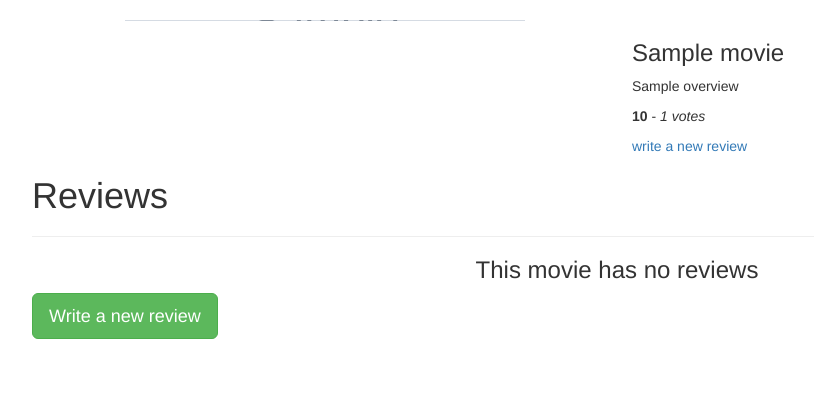
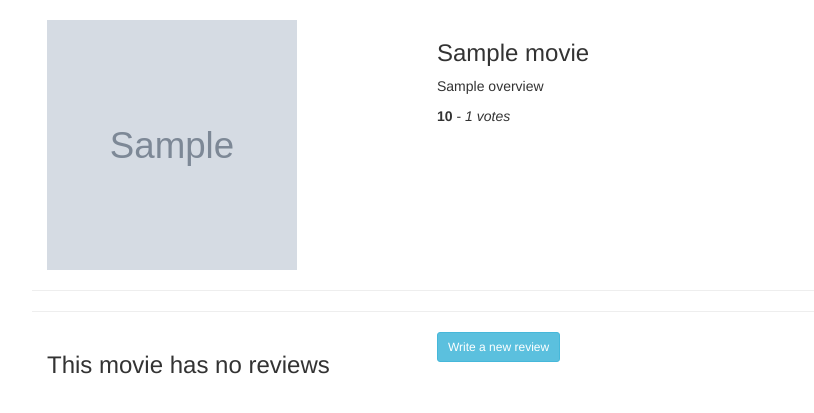
Before and after one commit to danielevans-999/watchlist-pract, a Flask app: template app/templates/movie.html in a window 1280 px wide. Shown: the part 52-465 px from the top of the page, without its empty margins (23-837 px from the left). Run offline with Flask 2, Linux system fonts and the light colour scheme; the template is opened without the code that fills it: most values are stand-ins (such as "Sample title", 1, 10 or a date in 2020); grey boxes marked "Sample" are stand-in pictures; some libraries are stand-ins or nearby versions.

Commit message:
Fixes bugs

```diff
--- a/app/templates/movie.html
+++ b/app/templates/movie.html
@@ -5,23 +5,30 @@
 {% block content %}
 <div class="container">
     <div class="row">
-        <div class="col-xs-6 col-sm-6 col-md-6 col-lg-6 posterPath"
-            style="background: url({{movie.poster}}) no-repeat center center;"></div>
-        <div class="col-xs-6 col-sm-6 col-md-6 col-lg-6 movie-details">
+        <div class="col-sm-12 col-md-6 col-lg-4 posterPath pt-3">
+            <img src="{{movie.poster}}" alt="{{movie.title}}" class="img-repsonsive" height="250px" width="250px">
+        </div>
+        <div class="col-sm-12 col-md-6 col-lg-4 movie-details">
             <h3>{{movie.title}}</h3>
             <p class="overview">{{ movie.overview }}</p>
             <p class="ratings"><b>{{movie.vote_average}}</b> - <i>{{movie.vote_count}} votes</i></p>
-            <a href="/movie/review/new/{{movie.id}}" class="ratings"> write a new review</a>
+            <!-- <a href="/movie/review/new/{{movie.id}}" class="ratings"> write a new review</a> -->
         </div>
     </div>
-    <div class="row">
-        <h1>Reviews</h1>
+    <div class="row pt-3">
         <hr>
-        {% if reviews %}
+        <hr>
+        <div class="col-sm-12 col-md-6 col-lg-4 movie-details">
+            {% if reviews %}
+            <h1>Reviews</h1>
             {{macro.displayReviews(reviews)}}
-        {% else %}
-            <h3 class="text-center">This movie has no reviews</h3>
-            <a class="btn btn-success btn-lg text-center" href="/movie/review/new/{{movie.id}}"> Write a new review</a>
+            {% else %}
+            <h3>This movie has no reviews</h3>
+            <br>
+        </div>
+        <div class="col-sm-12 col-md-6 col-lg-4 movie-details">
+            <a class="btn btn-info btn-sm text-center" href="/movie/review/new/{{movie.id}}"> Write a new review</a>
+        </div>
         {% endif %}
     </div>
 </div>
```
Also changed, not shown: app/templates/new_review.html (+7 -5 lines).
